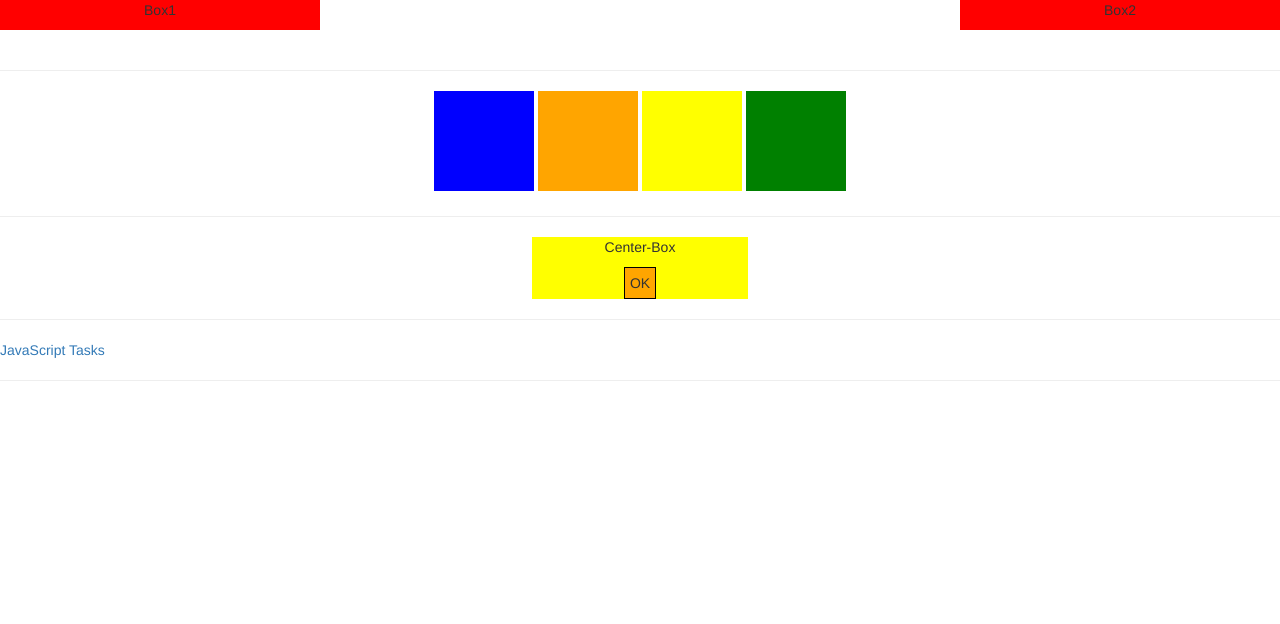
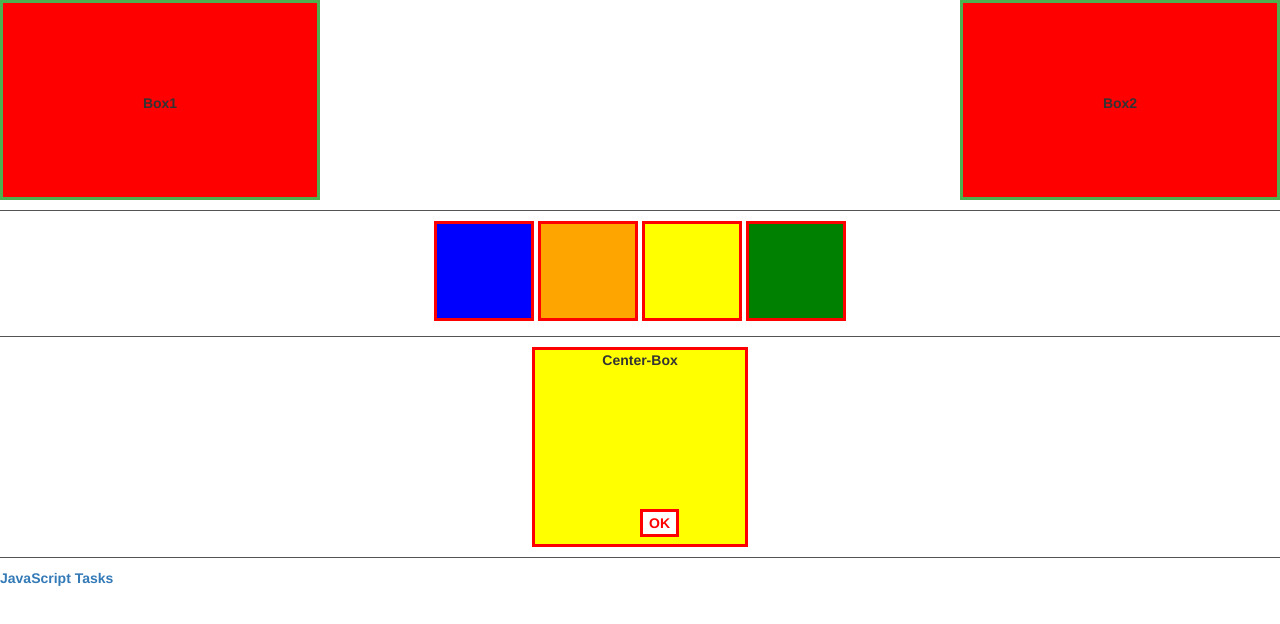
Before and after one commit to viki27/jstasks, a plain HTML site: page index.html in a window 1280 px wide. Drawn offline with nearby package versions, Linux system fonts and the light colour scheme.

Commit message:
Layout Change

```diff
--- a/css/block.css
+++ b/css/block.css
@@ -1,47 +1,47 @@
 .block {
-
-    height: 100px;
-    width: 100px;
+    height:100px;
+    width:100px;
     display:inline-block;
-
 }
 
-
 .bigblock {
-
-    height: auto;
-    width: 25%;
+    height:200px;
+    width:25%;
     display:inline-block;
-
 }
 
 .floating-left {
-
-    float: left;
-    text-align: center;
-
+    float:left;
+    text-align:center;
 }
 
 .floating-right {
-
-    float: right;
-    text-align: center;
-
-}
-
-.verticalCenter {
-
+    float:right;
+    text-align:center;
 }
 
 .red {
     background-color:red;
 }
+
+.redcolor {
+    color:red;
+}
+
 .blue {
     background-color:blue;
 }
 
+.bluecolor {
+    color:blue;
+}
+
 .green {
     background-color:green;
+}
+
+.greencolor {
+    color:green;
 }
 
 .yellow {
@@ -52,37 +52,70 @@
     background-color:orange;
 }
 
-
-
 .clear {
-    clear: both;;
+    clear:both;
 }
 
 .container {
-    width: 70%;
-    margin: 0px auto;
-    position: relative;
+    width:70%;
+    margin:0px auto;
+    position:relative;
     text-align:center;
 }
 
-.textCenter{
-    text-align: center;
-  }
+.textCenter {
+    text-align:center;
+    vertical-align: middle;
+    line-height: 200px;
+}
 
 .buttonbg {
-    padding: 5px;
-    border : 1px solid black;
-    background: orange;
+    text-align: center;
+    border:3px solid #f44336;
+    background:white;
 }
 
-
+.buttonbg:hover {
+    background-color: #f44336;
+    color: white;
 }
 
 .noUnderline {
-    text-decoration : none;
+    text-decoration:none;
 }
 
 a:hover, a:active {
-    color: red;
-    text-decoration : none;
+    color:red;
+    text-decoration:none;
 }
+
+.line {
+    display:block;
+    margin-top:10px;
+    margin-bottom:10px;
+    margin-left:auto;
+    margin-right:auto;
+    border-bottom: 1px inset black;
+}
+
+.centerboxdisplay {
+    display:table-header-group;
+}
+
+.okbuttondisplay {
+    position:absolute;
+    bottom:10px;
+}
+
+.align {
+    display:table-cell;
+    vertical-align: bottom;
+}
+
+.border {
+    border:3px solid #4CAF50;
+}
+
+.bordr {
+    border:3px solid red;
+}
--- a/index.html
+++ b/index.html
@@ -2,59 +2,35 @@
 <html>
 	<head>
 		<title>Three Blocks</title>
-
-	<meta http-equiv="Content-Type" content="text/html; charset=UTF-8">
 		<meta name="viewport" content="width=device-width">
-
 		<link rel="stylesheet" href="http://maxcdn.bootstrapcdn.com/bootstrap/3.3.7/css/bootstrap.min.css">
 		<script src="https://ajax.googleapis.com/ajax/libs/jquery/1.12.4/jquery.min.js"></script>
 		<script src="http://maxcdn.bootstrapcdn.com/bootstrap/3.3.7/js/bootstrap.min.js"></script>
-
 	    <link rel="stylesheet" href="css/block.css" type="text/css">
-    <script src="js/vowel.js"></script>
-
-
-
-
+	    <script src="js/vowel.js" type="text/javascript"></script>
 	</head>
 	<body>
-
-
-	<div class="container-fluid" >
+		<div class="container-fluid">
 			<div class="row">
-			<div class="bigblock floating-left red"  ><p >Box1</p></div>
-			<div class="bigblock floating-right red" ><p >Box2</p></div>
+				<div class="bigblock floating-left red border"><p class="textCenter"><b>Box1</b></p></div>
+				<div class="bigblock floating-right red border"><p class="textCenter"><b>Box2</b></p></div>
 			</div>
 		</div>
-
-	<br class="clear">
-	<hr>
-
+		<p class="clear"></p>
+		<p class="line"></p>
 		<div class="container">
-	    <div class="row">
-
-		    <div class="block blue" ></div>
-		    <div class="block orange" ></div>
-		    <div class="block yellow" ></div>
-		    <div class="block green" ></div>
-
-
+	 		<div class="block blue bordr"></div>
+		    <div class="block orange bordr"></div>
+			<div class="block yellow bordr"></div>
+			<div class="block green bordr"></div>
+		</div>
+		<p class="line"></p>
+		<div class="container">
+			<div class="bigblock yellow bordr"><p><b>Center-Box</b></p>
+			<button class="buttonbg okbuttondisplay redcolor bordr"><b>OK</b></button>
 			</div>
 		</div>
-	<hr>
-
-
-
-	<div class="container" >
-
-
-			<div class="bigblock yellow" ><p >Center-Box</p>
-				<button class=" buttonbg " >OK</button>
-			</div>
-	</div>
-	<hr>
-		<a class="noUnderline" href="vowel.html">JavaScript Tasks</a>
-	<hr>
-
+		<p class="line"></p>
+		<a class="noUnderline" href="vowel.html"><b>JavaScript Tasks</b></a>
 	</body>
 </html>
--- a/js/vowel.js
+++ b/js/vowel.js
@@ -1,22 +1,13 @@
-function withoutVowel() {
-
-	var inputText ;
-	inputText = document.getElementById("withVowel").value;
-
-	inputText.toLowerCase();
-
-	var resultForVowel = inputText.replace(/[aeiou]/ig,'');
-
-	document.getElementById("withoutVowel").innerHTML = resultForVowel;
-
+function withoutVowel()
+{
+	var inputText=document.getElementById("withVowel").value;
+	var resultForVowel=inputText.replace(/[aeiou]/ig,'');
+	document.getElementById("withoutVowel").innerHTML=resultForVowel.bold();
 }
 
-function reverseStr (){
-
-	var inputString ;
-	inputString = document.getElementById("originalString").value;
-	var result = inputString.split("").reverse().join('');
-	document.getElementById("reverseString").innerHTML = result;
-
-
+function reverseStr ()
+{
+	var inputString=document.getElementById("originalString").value;
+	var result=inputString.split("").reverse().join('');
+	document.getElementById("reverseString").innerHTML=result.bold();
 }
```
Also changed, not shown: vowel.html (+16 -31 lines). Lines whose indentation alone changed are shown as unchanged.
